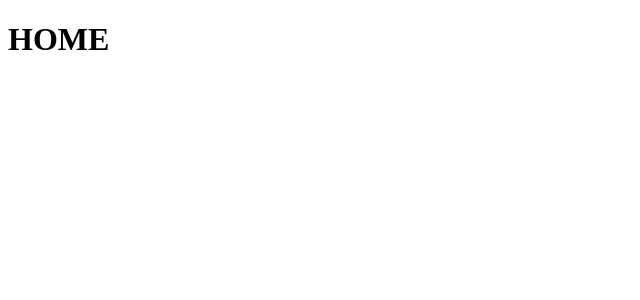
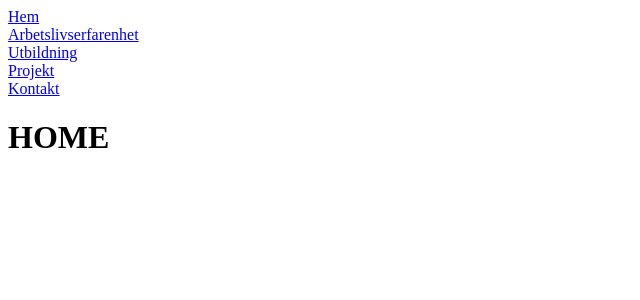
Before and after one commit to BjerveN92/cv2.0, a React (Vite) app: page / in a window 1280 px wide. Shown: the top 300 px of the page, without its empty margins (0-640 px from the left). Built offline with nearby package versions, Linux system fonts and the light colour scheme.

Commit message:
added navbar

```diff
--- a/src/App.tsx
+++ b/src/App.tsx
@@ -5,11 +5,15 @@ import { Education } from "./pages/education";
 import { Projects } from "./pages/projects";
 import { Contact } from "./pages/contact";
 
+import { Navbar } from "./components/navbar";
+
 function App() {
 
 
   return (
     <>
+    <Navbar>
+    </Navbar>
     <Routes>
       <Route path="/" element={<Home/>}/>
       <Route path="/jobs" element={<Jobs/>}/>
--- /dev/null
+++ b/src/components/navbar.tsx
@@ -0,0 +1,13 @@
+import { Link } from "react-router-dom";
+
+export const Navbar = () => {
+    return (
+        <nav>
+            <div><Link to="/">Hem</Link></div>
+            <div><Link to="/jobs">Arbetslivserfarenhet</Link></div>
+            <div><Link to="/education">Utbildning</Link></div>
+            <div><Link to="/projects">Projekt</Link></div>
+            <div><Link to="/contact">Kontakt</Link></div>
+        </nav>
+    );
+}
```
